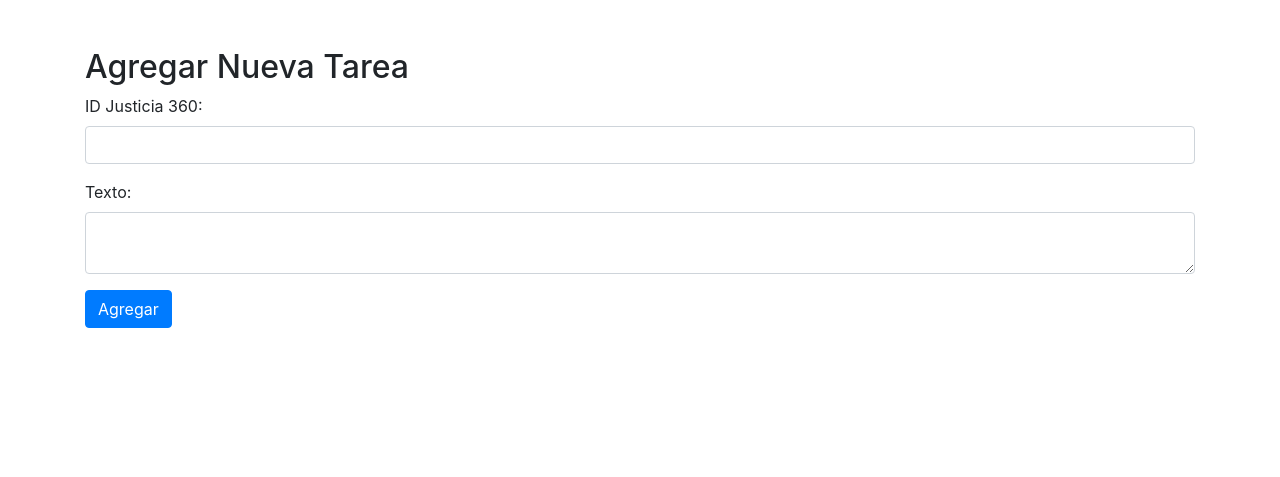
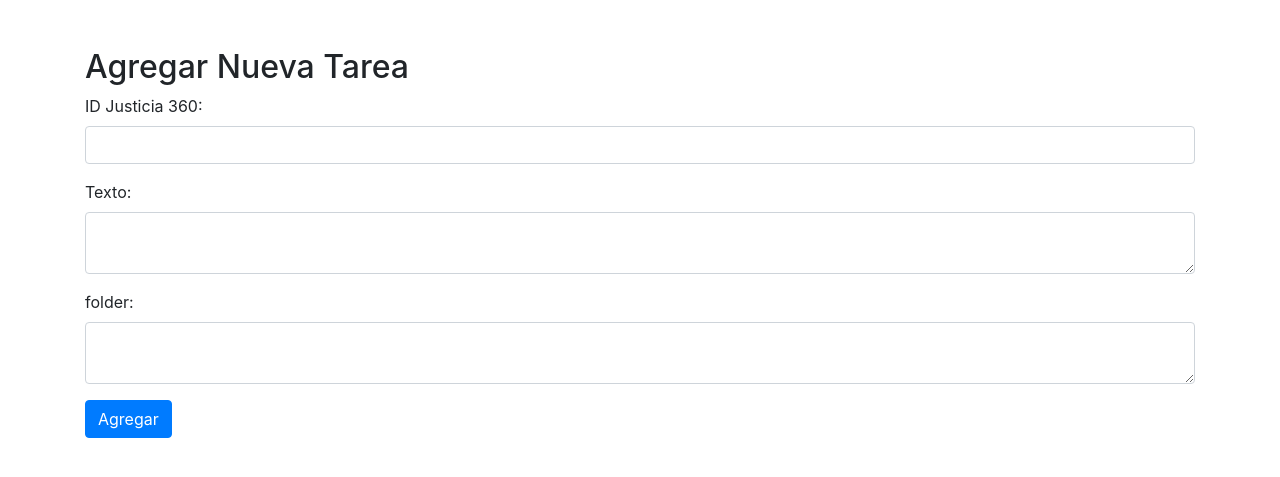
Before and after one commit to marioegc/solicitud_copias, a Flask app: page /agregar in a window 1280 px wide. Shown: the top 477 px of the page. Run offline with Flask 2, Linux system fonts and the light colour scheme; some libraries are stand-ins or nearby versions.

Commit message:
Se agrega soporte para multiples carpetas IAXXO-1. Se trata que en el insert contemple el campo copia con valor de 1

```diff
--- a/app.py
+++ b/app.py
@@ -64,6 +64,7 @@ def agregar():
 def insertar():
     id_audiencia_j360 = request.form['id_audiencia_j360']
     texto = request.form['texto']
+    folder = request.form['folder']
     fecha_encolamiento = datetime.now().strftime('%Y-%m-%d %H:%M:%S')
     archivo = f"A_{id_audiencia_j360}.mp4"
 
@@ -71,7 +72,7 @@ def insertar():
     try:
         with connection.cursor() as cursor:
             # Incluye el campo folder con un valor de 200 en la consulta
-            sql = "INSERT INTO tareas (fecha_encolamiento, archivo, texto, id_audiencia_j360, folder, copia) VALUES (%s, %s, %s, %s, 200,1)"
+            sql = "INSERT INTO tareas (fecha_encolamiento, archivo, texto, id_audiencia_j360, folder, copia) VALUES (%s, %s, %s, %s, %s,1)"
             cursor.execute(sql, (fecha_encolamiento, archivo, texto, id_audiencia_j360))
         connection.commit()
     finally:
--- a/templates/agregar.html
+++ b/templates/agregar.html
@@ -17,6 +17,11 @@
             <label for="texto">Texto:</label>
             <textarea class="form-control" id="texto" name="texto" required></textarea>
         </div>
+        <div class="form-group">
+            <label for="folder">folder:</label>
+            <textarea class="form-control" id="folder" name="folder" required></textarea>
+        </div>
+
         <button type="submit" class="btn btn-primary">Agregar</button>
     </form>
 </div>
```
